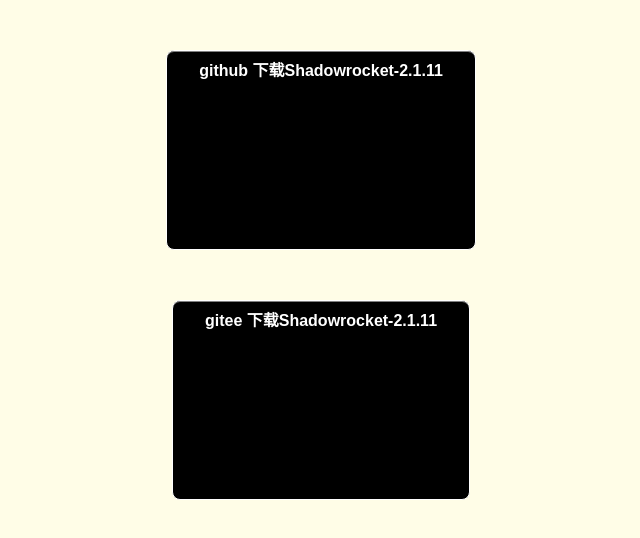
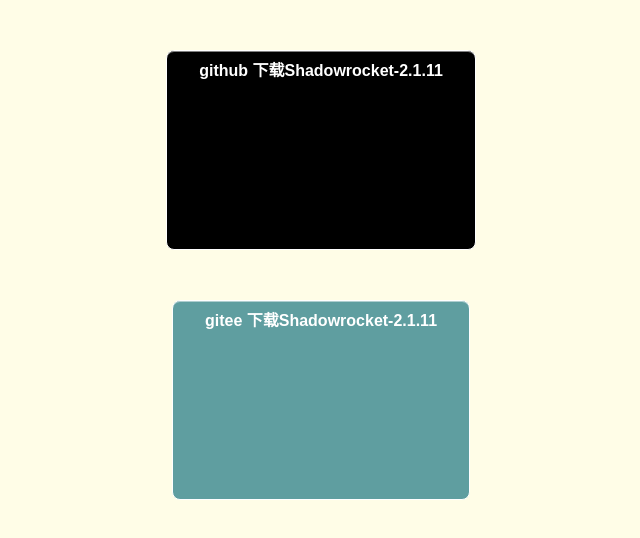
Before and after one commit to FECandy/htmlPages, a plain HTML site: page download_ipa.html in a window 1280 px wide. Shown: the whole page, without its empty margins (319-959 px from the left). Drawn offline with Linux system fonts and the light colour scheme.

Commit message:
Update download_ipa.html
Signed-off-by: FECandy <763085545@qq.com>

```diff
--- a/download_ipa.html
+++ b/download_ipa.html
@@ -60,8 +60,8 @@
 </div>
 
 <div style="text-align: center;margin-top:50px;">
-    <a href="itms-services://?action=download-manifest&url=https://fecandy.github.io/htmlPages/ipa-download/shadowrocket-gitee.plist"
-       class="reset button-stripe" style="background-color: black; height:200px;">gitee 下载Shadowrocket-2.1.11</a>
+    <a href="itms-services://?action=download-manifest&url=https://gitee.com/FEcandy_admin/public-projects/raw/master/ipa-download/shadowrocket-gitee.plist"
+       class="reset button-stripe" style="background-color: cadetblue; height:200px;">gitee 下载Shadowrocket-2.1.11</a>
 </div>
 </body>
 </html>
```
